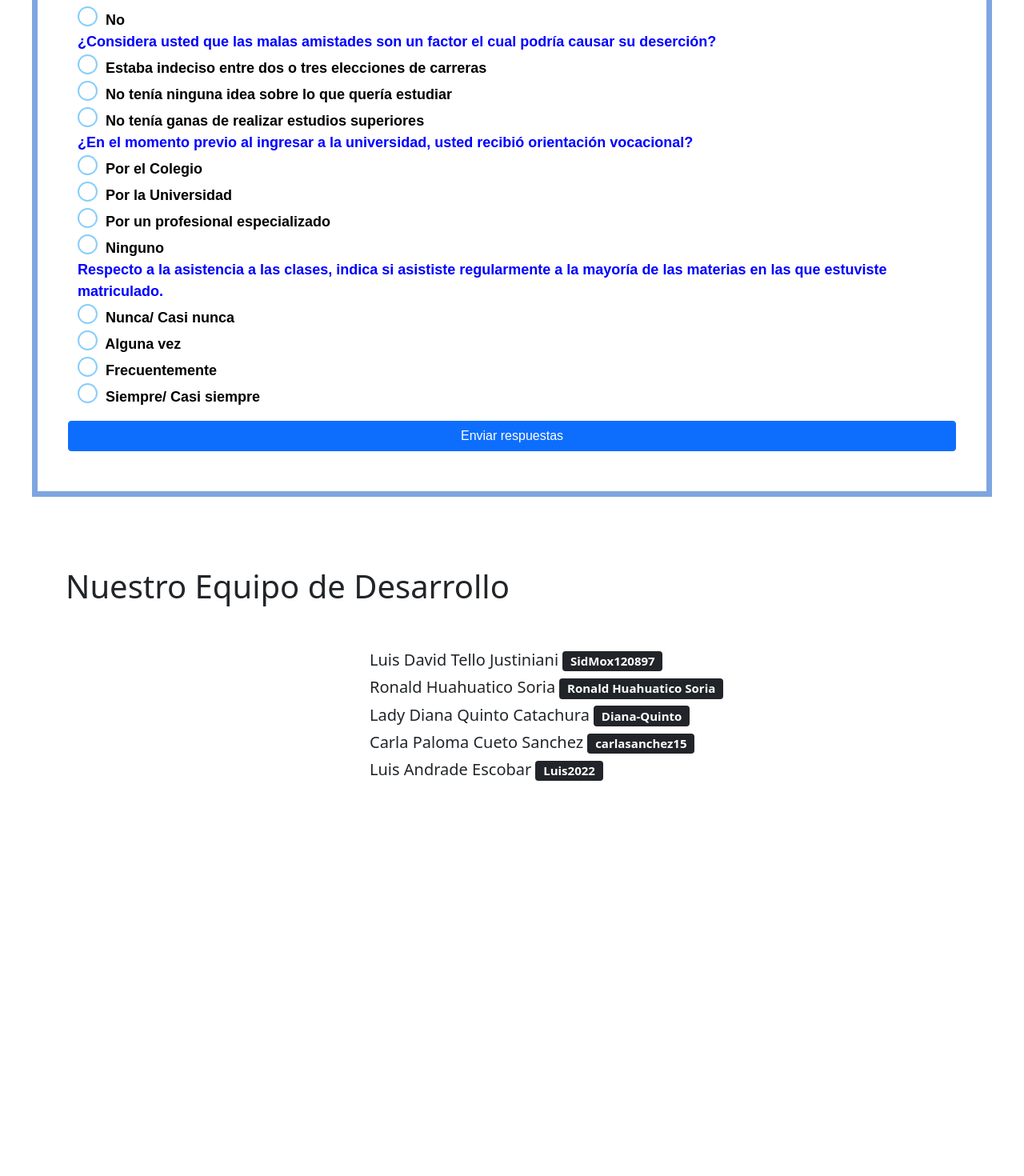
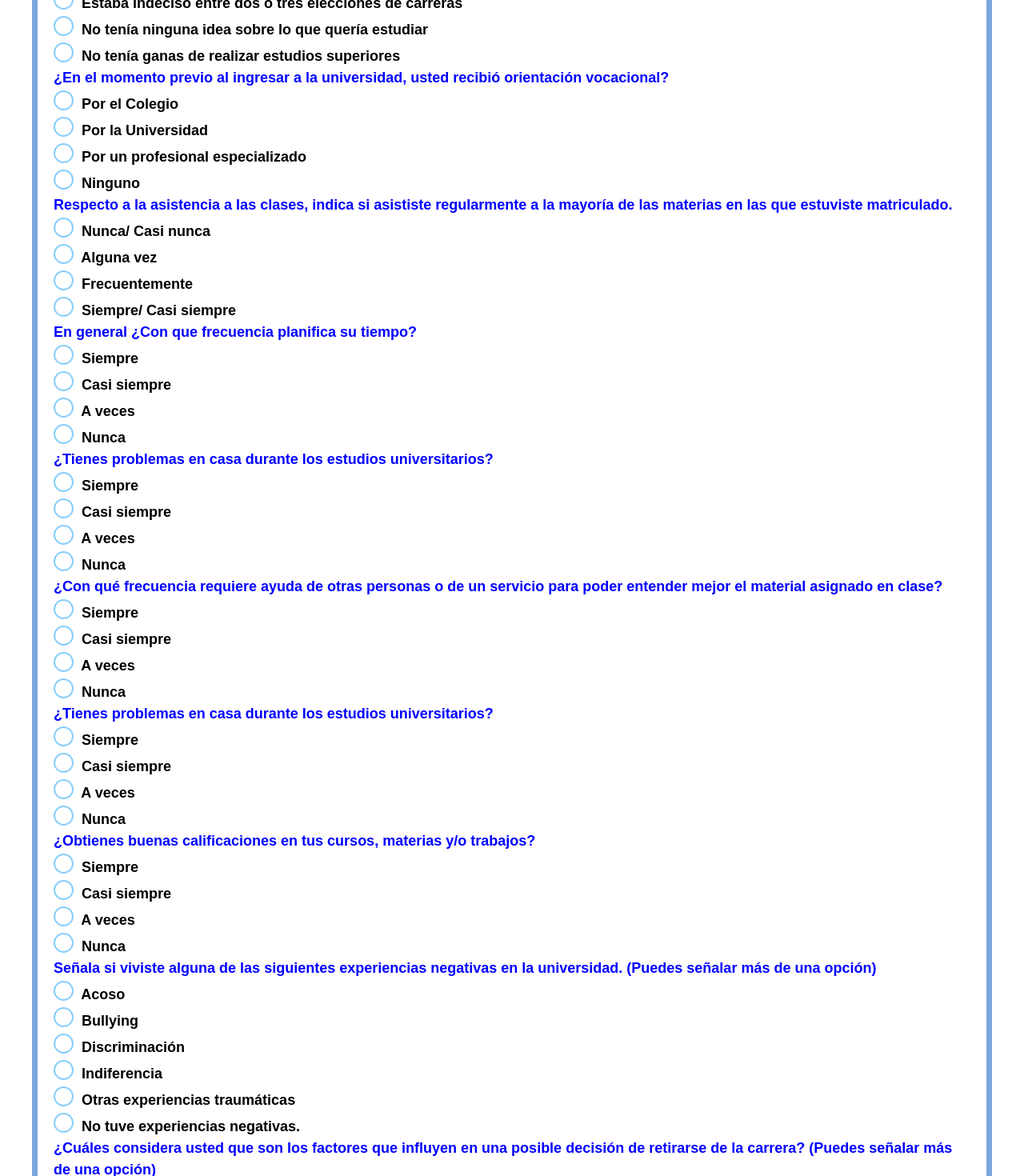
Before and after one commit to SidMox120897/ProIngSodt, an Angular app: page /encuesta in a window 1280 px wide. Shown: the part 1330-2800 px from the top of the page at 80% size. Before the commit the page ends 2362 px from the top, so only its background shows below. Built offline with nearby package versions, Linux system fonts and the light colour scheme.

Commit message:
porcent predic

```diff
--- a/package.json
+++ b/package.json
@@ -24,7 +24,7 @@
   },
   "devDependencies": {
     "@angular-devkit/build-angular": "^14.2.1",
-    "@angular/cli": "~14.2.1",
+    "@angular/cli": "^15.1.3",
     "@angular/compiler-cli": "^14.0.0",
     "@types/jasmine": "~4.0.0",
     "jasmine-core": "~4.3.0",
--- a/src/app/main-page/components/encuesta/encuesta.component.css
+++ b/src/app/main-page/components/encuesta/encuesta.component.css
@@ -1,6 +1,6 @@
 .pregresp {
     border: 7px solid #7DA5E0;
-    padding: 50px;
+    padding: 20px;
     margin: 40px;
     font-family: Arial, Verdana, Helvetica, sans-serif;
     font-size: 18px;
--- a/src/app/main-page/components/encuesta/encuesta.component.html
+++ b/src/app/main-page/components/encuesta/encuesta.component.html
@@ -4,6 +4,7 @@
 <form (ngSubmit)="add1()">
 <!--<form name="formulario" method="post" action=""> -->
   <div class="pregresp">
+      <h3>Responde las siguientes preguntas : </h3>
       <div class="pregunta">¿Pensó alguna vez en dejar los estudios en la universidad?<br />
       </div>
       <div class="respuestas">
@@ -71,39 +72,96 @@
       <div class="pregunta">¿Cómo considera su rendimiento académico respecto al rendimiento de sus compañeros?<br />
       </div>
       <div class="respuestas">
-        <input type="radio" id="rpta21" name="preg11" value="1" /> Peor que la mayoría<br />
-        <input type="radio" id="rpta22" name="preg11" value="2" /> Igual que la mayoría<br />
-        <input type="radio" id="rpta23" name="preg11" value="2" /> Mejor que la mayoría<br />
+        <input type="radio" id="rpta21" name="preg11" value="3" /> Peor que la mayoría<br />
+        <input type="radio" id="rpta22" name="preg11" value="4" /> Igual que la mayoría<br />
+        <input type="radio" id="rpta23" name="preg11" value="5" /> Mejor que la mayoría<br />
       </div>
       <div class="pregunta">Al iniciar la carrera, usted: Tenía una idea precisa sobre del tipo de estudios que quería realizar<br />
       </div>
       <div class="respuestas">
-        <input type="radio" id="rpta24" name="preg19" value="1" /> Sí<br />
-        <input type="radio" id="rpta25" name="preg19" value="2" /> No<br />
-      </div>
-      <div class="pregunta">¿Considera usted que las malas amistades son un factor el cual podría causar su deserción?<br />
-      </div>
-      <div class="respuestas">
-        <input type="radio" id="rpta26" name="preg12" value="1" /> Estaba indeciso entre dos o tres elecciones de carreras<br />
-        <input type="radio" id="rpta27" name="preg12" value="2" /> No tenía ninguna idea sobre lo que quería estudiar<br />
-        <input type="radio" id="rpta28" name="preg12" value="2" /> No tenía ganas de realizar estudios superiores<br />
+        <input type="radio" id="rpta24" name="preg12" value="1" /> Estaba indeciso entre dos o tres elecciones de carreras<br />
+        <input type="radio" id="rpta25" name="preg12" value="2" /> No tenía ninguna idea sobre lo que quería estudiar<br />
+        <input type="radio" id="rpta26" name="preg12" value="2" /> No tenía ganas de realizar estudios superiores<br />
       </div>
       <div class="pregunta">¿En el momento previo al ingresar a la universidad, usted recibió orientación vocacional?<br />
       </div>
       <div class="respuestas">
-        <input type="radio" id="rpta29" name="preg13" value="1" /> Por el Colegio<br />
-        <input type="radio" id="rpta30" name="preg13" value="2" /> Por la Universidad<br />
-         <input type="radio" id="rpta31" name="preg13" value="1" /> Por un profesional especializado<br />
-        <input type="radio" id="rpta32" name="preg13" value="2" /> Ninguno<br />
+        <input type="radio" id="rpta27" name="preg13" value="6" /> Por el Colegio<br />
+        <input type="radio" id="rpta28" name="preg13" value="7" /> Por la Universidad<br />
+        <input type="radio" id="rpta29" name="preg13" value="8" /> Por un profesional especializado<br />
+        <input type="radio" id="rpta30" name="preg13" value="9" /> Ninguno<br />
       </div>
-
       <div class="pregunta">Respecto a la asistencia a las clases, indica si asististe regularmente a la mayoría de las materias en las que estuviste matriculado.<br />
       </div>
       <div class="respuestas">
-        <input type="radio" id="rpta33" name="preg14" value="1" /> Nunca/ Casi nunca<br />
-        <input type="radio" id="rpta34" name="preg14" value="2" /> Alguna vez<br />
-         <input type="radio" id="rpta35" name="preg14" value="3" /> Frecuentemente<br />
-        <input type="radio" id="rpta36" name="preg14" value="4" /> Siempre/ Casi siempre<br />
+        <input type="radio" id="rpta31" name="preg14" value="6" /> Nunca/ Casi nunca<br />
+        <input type="radio" id="rpta32" name="preg14" value="7" /> Alguna vez<br />
+        <input type="radio" id="rpta33" name="preg14" value="8" /> Frecuentemente<br />
+        <input type="radio" id="rpta34" name="preg14" value="9" /> Siempre/ Casi siempre<br />
+      </div>
+      <div class="pregunta">En general ¿Con que frecuencia planifica su tiempo?<br />
+      </div>
+      <div class="respuestas">
+        <input type="radio" id="rpta35" name="preg15" value="6" /> Siempre<br />
+        <input type="radio" id="rpta36" name="preg15" value="7" /> Casi siempre<br />
+        <input type="radio" id="rpta37" name="preg15" value="8" /> A veces<br />
+        <input type="radio" id="rpta38" name="preg15" value="9" /> Nunca<br />
+      </div>
+      <div class="pregunta">¿Tienes problemas en casa durante los estudios universitarios?<br />
+      </div>
+      <div class="respuestas">
+        <input type="radio" id="rpta39" name="preg16" value="6" /> Siempre<br />
+        <input type="radio" id="rpta40" name="preg16" value="7" /> Casi siempre<br />
+        <input type="radio" id="rpta41" name="preg16" value="8" /> A veces<br />
+        <input type="radio" id="rpta42" name="preg16" value="9" /> Nunca<br />
+      </div>
+      <div class="pregunta">¿Con qué frecuencia requiere ayuda de otras personas o de un servicio para poder entender mejor el material asignado en clase?<br />
+      </div>
+      <div class="respuestas">
+        <input type="radio" id="rpta43" name="preg17" value="6" /> Siempre<br />
+        <input type="radio" id="rpta44" name="preg17" value="7" /> Casi siempre<br />
+        <input type="radio" id="rpta45" name="preg17" value="8" /> A veces<br />
+        <input type="radio" id="rpta46" name="preg17" value="9" /> Nunca<br />
+      </div>
+      <div class="pregunta">¿Tienes problemas en casa durante los estudios universitarios?<br />
+      </div>
+      <div class="respuestas">
+        <input type="radio" id="rpta47" name="preg18" value="6" /> Siempre<br />
+        <input type="radio" id="rpta48" name="preg18" value="7" /> Casi siempre<br />
+        <input type="radio" id="rpta49" name="preg18" value="8" /> A veces<br />
+        <input type="radio" id="rpta50" name="preg18" value="9" /> Nunca<br />
+      </div>
+      <div class="pregunta">¿Obtienes buenas calificaciones en tus cursos, materias y/o trabajos?<br />
+      </div>
+      <div class="respuestas">
+        <input type="radio" id="rpta51" name="preg19" value="6" /> Siempre<br />
+        <input type="radio" id="rpta52" name="preg19" value="7" /> Casi siempre<br />
+        <input type="radio" id="rpta53" name="preg19" value="8" /> A veces<br />
+        <input type="radio" id="rpta54" name="preg19" value="9" /> Nunca<br />
+      </div>
+      <div class="pregunta">Señala si viviste alguna de las siguientes experiencias negativas en la universidad. (Puedes señalar más de una opción) <br />
+      </div>
+      <div class="respuestas">
+        <input type="radio" id="rpta55" name="preg95" value="101" /> Acoso<br />
+        <input type="radio" id="rpta56" name="preg96" value="102" /> Bullying<br />
+        <input type="radio" id="rpta57" name="preg97" value="103" /> Discriminación<br />
+        <input type="radio" id="rpta58" name="preg98" value="104" /> Indiferencia<br />
+        <input type="radio" id="rpta59" name="preg99" value="105" /> Otras experiencias traumáticas<br />
+        <input type="radio" id="rpta60" name="preg100" value="2" /> No tuve experiencias negativas.<br />
+      </div>
+      <div class="pregunta">¿Cuáles considera usted que son los factores  que influyen en una posible decisión de retirarse de la carrera?  (Puedes señalar más de una opción)  <br />
+      </div>
+      <div class="respuestas">
+        <input type="radio" id="rpta61" name="preg101" value="101" /> Dificultades económicas<br />
+        <input type="radio" id="rpta62" name="preg102" value="102" /> Ubicación laboral<br />
+        <input type="radio" id="rpta63" name="preg103" value="103" /> La falta de ayuda específica de parte de la universidad<br />
+        <input type="radio" id="rpta64" name="preg104" value="104" /> La errada elección de la carrera<br />
+        <input type="radio" id="rpta65" name="preg105" value="105" /> Cambio de ciudad<br />
+        <input type="radio" id="rpta66" name="preg106" value="106" /> Aplazamiento del semestre<br />
+        <input type="radio" id="rpta67" name="preg107" value="107" /> Dificultades familiares<br />
+        <input type="radio" id="rpta68" name="preg108" value="108" /> Bajo rendimiento académico<br />
+        <input type="radio" id="rpta69" name="preg109" value="109" /> Enfermedad<br />
+        <input type="radio" id="rpta70" name="preg110" value="110" /> Paros/huelgas/política<br />
       </div>
     <p></p>
     <!-- Botón de envío de formulario -->
--- a/src/app/usuario/components/welcome/welcome.component.html
+++ b/src/app/usuario/components/welcome/welcome.component.html
@@ -7,7 +7,7 @@
         <h3>Administrador</h3>
         <h4>Grupos</h4>
         <ul class="list-group">
-          <li class="list-group-item list-group-item-action">Desarrollar uns pagina de derción</li>
+          <li class="list-group-item list-group-item-action">Desarrollar uns pagina de deserción estudiantil</li>
           <li class="list-group-item list-group-item-action">Caracteristicas</li>
           <li class="list-group-item list-group-item-action">Mox</li>
         </ul>
```
Also changed, not shown: src/app/main-page/components/encuesta/encuesta.component.ts (+37 -15 lines), 1 other file (tests, documents, lock files or other folders).
